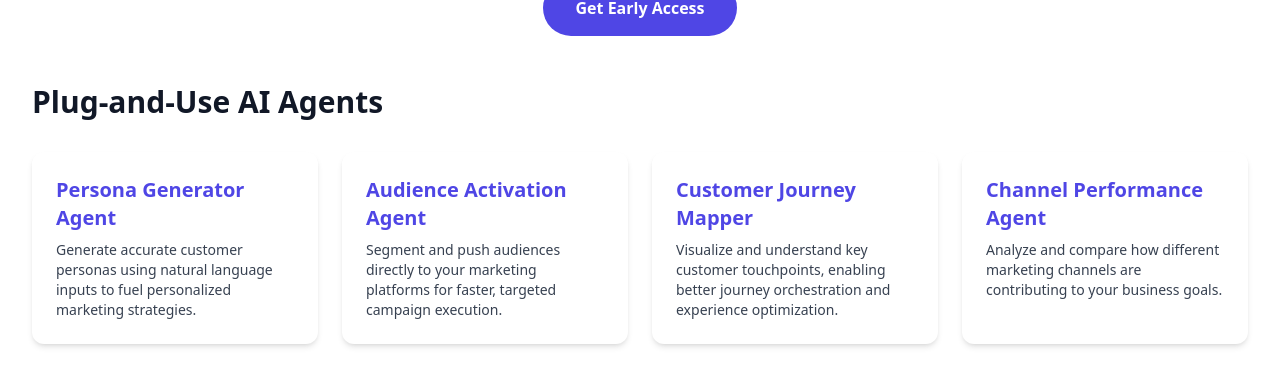
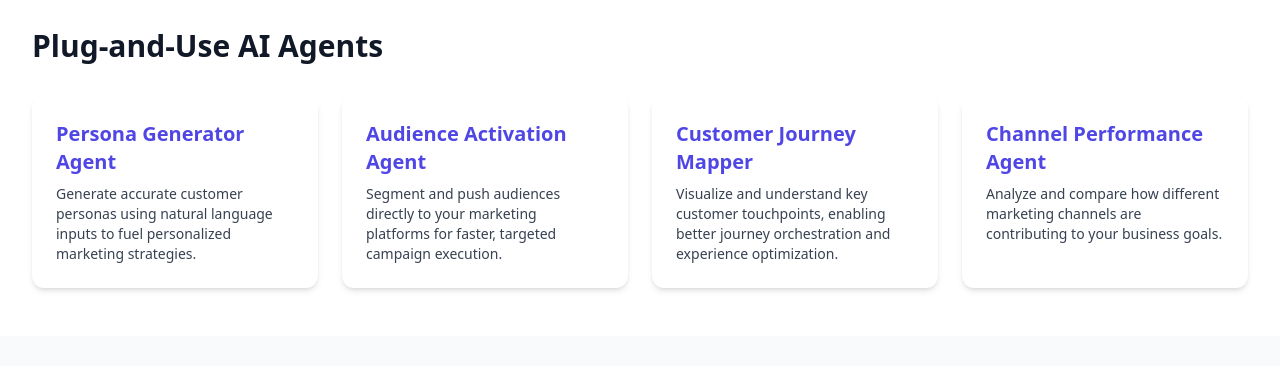
Before and after one commit to arvindpal05/arjunai, a plain HTML site: page index.html in a window 1280 px wide. Shown: the part 734-1100 px from the top of the page. Drawn offline with nearby package versions, Linux system fonts and the light colour scheme.

Commit message:
Update index.html
removed early access button

```diff
--- a/index.html
+++ b/index.html
@@ -111,12 +111,6 @@
   <h1 class="text-3xl md:text-4xl font-bold text-gray-900">
     Empowering Decisions with Intelligent Agents
   </h1>
-  <a
-    href="#early-access"
-    class="inline-block bg-indigo-600 text-white px-8 py-4 rounded-full font-semibold hover:bg-indigo-700 transition"
-  >
-    Get Early Access
-  </a>
 </section>
 
 
```
